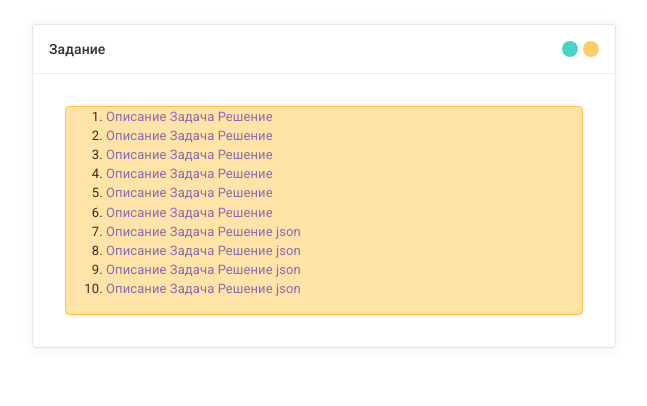
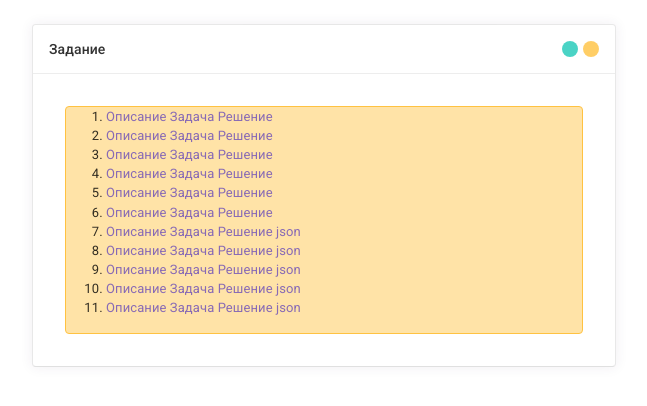
Before and after one commit to BAZAg/marlin_15-11-2021, a PHP site: page / in a window 1280 px wide. Shown: the top 406 px of the page, without its empty margins (12-659 px from the left). Run offline with PHP 8.4, Linux system fonts and the light colour scheme.

Commit message:
Update index.php
Добавил ссылочки на описание и решение 11 задания

```diff
--- a/index.php
+++ b/index.php
@@ -56,6 +56,13 @@
             ["href"=> "task_10.html", "text" => "Задача"],
             ["href"=> "solution_task_10.php", "text"=>"Решение"],
             ["href"=> "db_task_10.json", "text"=>"json"]
+
+        ],
+        [
+            ["href"=> "description_task_11.php", "text"=>"Описание"],
+            ["href"=> "task_11.html", "text" => "Задача"],
+            ["href"=> "solution_task_11.php", "text"=>"Решение"],
+            ["href"=> "db_task_11.json", "text"=>"json"]
 
         ]
 
```
